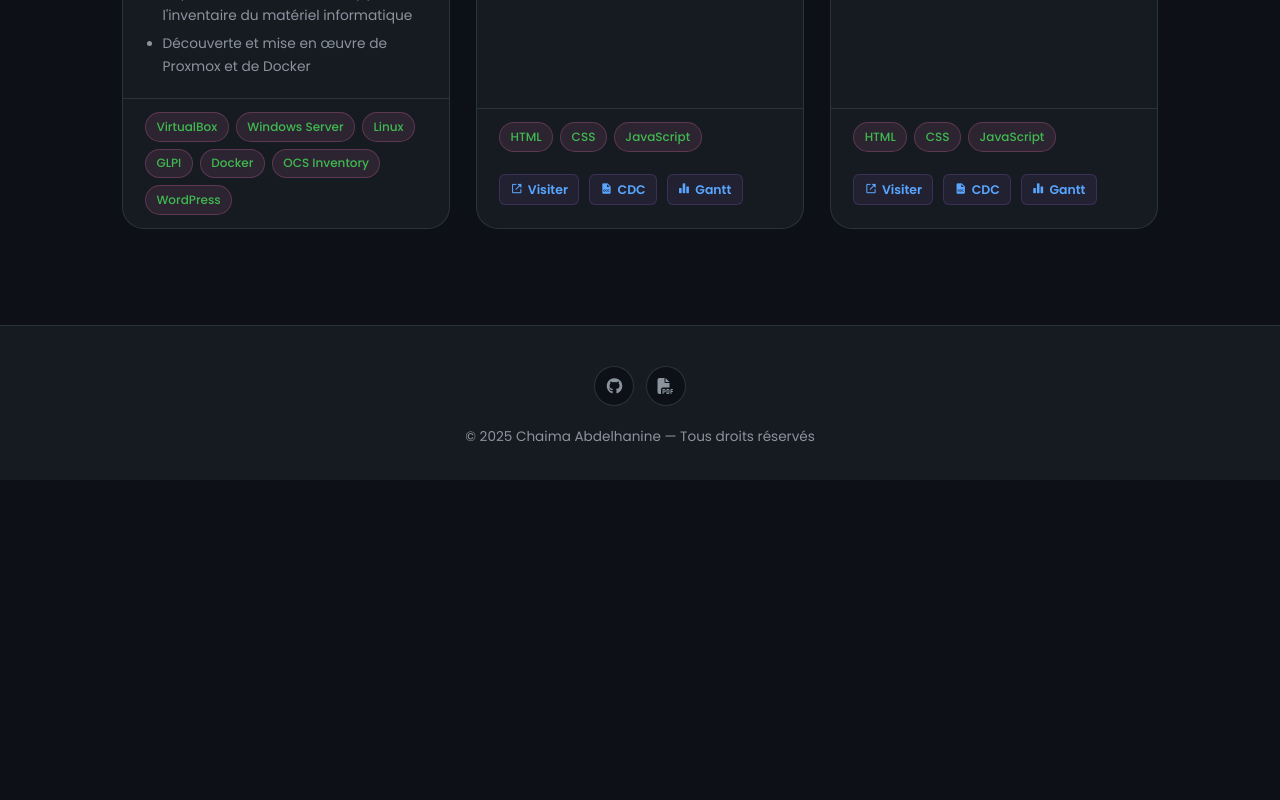
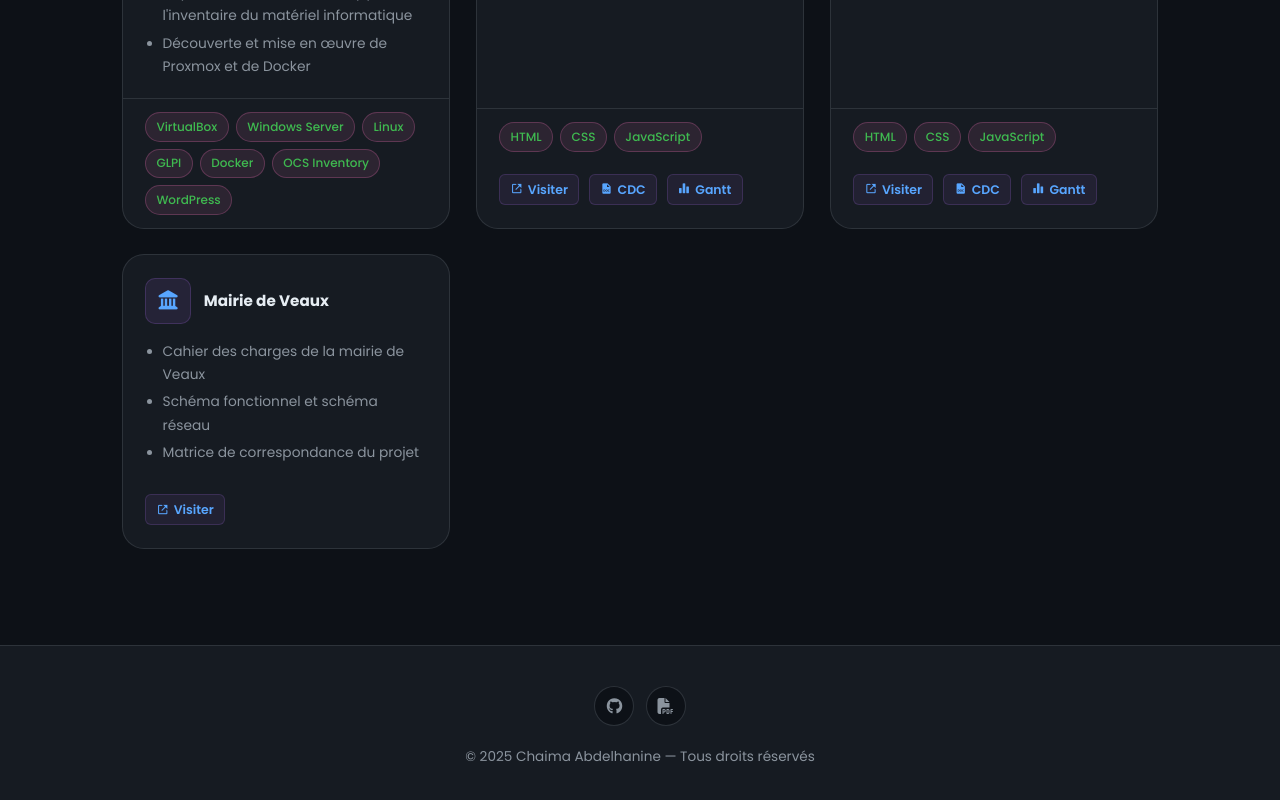
Before and after one commit to Chaima951/chaima, a plain HTML site: page index.html in a window 1280 px wide. Shown: the part 7252-8052 px from the top of the page. Before the commit the page ends 7732 px from the top, so only its background shows below. Drawn offline with nearby package versions, Linux system fonts and the light colour scheme.

Commit message:
Ajout du projet Mairie de Veaux

```diff
--- a/index.html
+++ b/index.html
@@ -1592,6 +1592,23 @@
                     <a href="https://sansikag.github.io/Projet-Laurine/" target="_blank"><i class="bx bx-link-external"></i> Visiter</a>
                     <a href="https://docs.google.com/document/d/1XCVdYUDkRSFTv3ktUTo1PqsleWNYzK1h9IuCcFXwby8/edit?usp=drive_link" target="_blank"><i class="bx bxs-file-doc"></i> CDC</a>
                     <a href="https://drive.google.com/file/d/1A1IVcDI-Z-WIcdiAclU-yS-cBP0WGY0y/view?usp=drive_link" target="_blank"><i class="bx bxs-bar-chart-alt-2"></i> Gantt</a>
+                </div>
+            </div>
+
+            <div class="projet-card fade-up" style="transition-delay:.3s">
+                <div class="projet-card-header">
+                    <div class="projet-card-icon"><i class="fas fa-landmark"></i></div>
+                    <h3>Mairie de Veaux</h3>
+                </div>
+                <div class="projet-card-body">
+                    <ul>
+                        <li>Cahier des charges de la mairie de Veaux</li>
+                        <li>Schéma fonctionnel et schéma réseau</li>
+                        <li>Matrice de correspondance du projet</li>
+                    </ul>
+                </div>
+                <div class="projet-card-links">
+                    <a href="https://drive.google.com/drive/folders/1bY0ue_USGKu6D5BeqZarUK7PPe8qALiI?usp=sharing" target="_blank" rel="noopener noreferrer"><i class="bx bx-link-external"></i> Visiter</a>
                 </div>
             </div>
 
```
